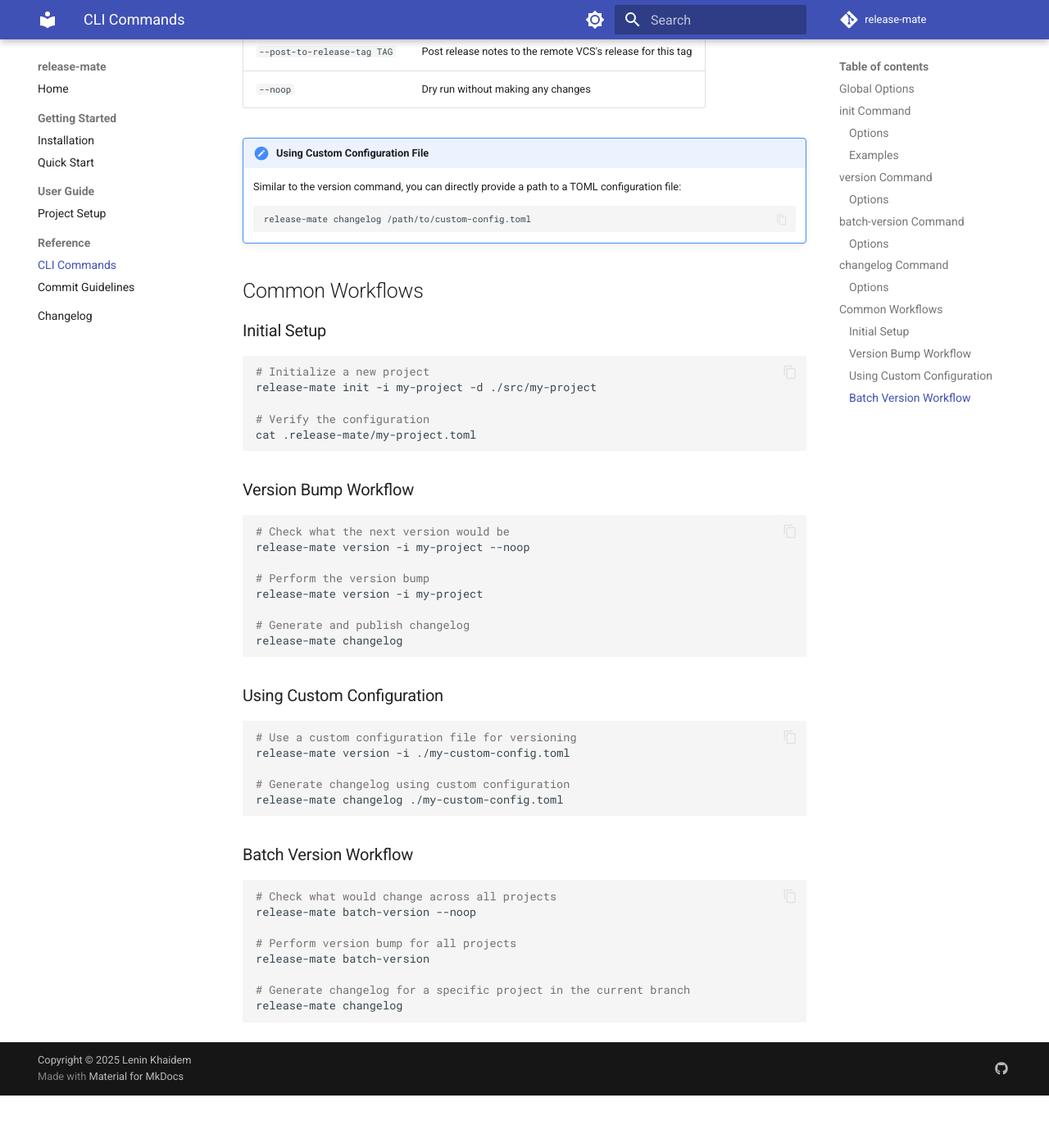
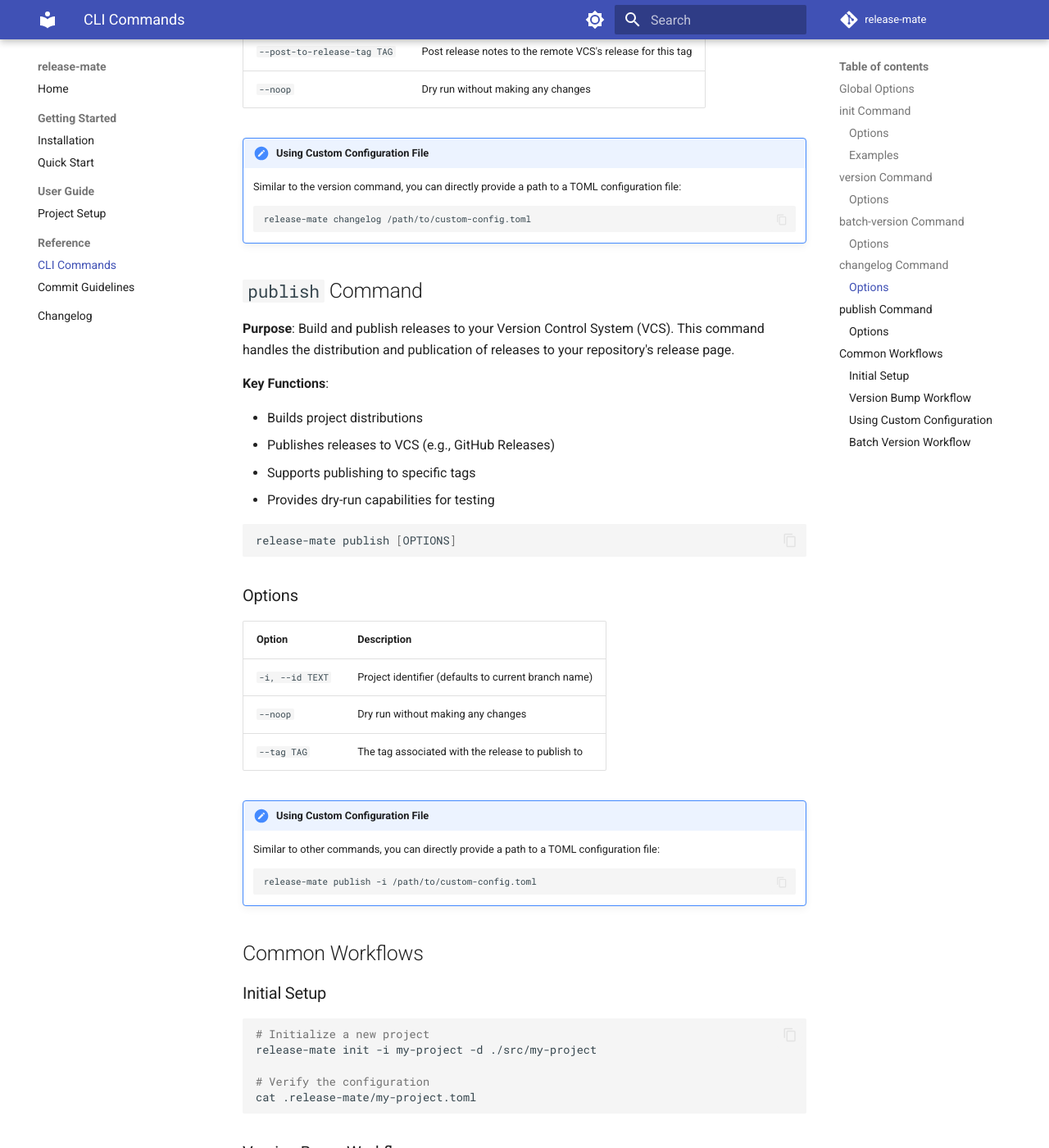
Before and after one commit to leninkhaidem/release-mate, an MkDocs documentation site: the page built from docs/reference/cli-commands.md, in a window 1280 px wide and 1400 px high, scrolled down 4616 px. Shown: the whole window at 82% size. Built offline with MkDocs 1.6.1 and Material for MkDocs 9.7.7, drawn with Linux system fonts in a browser that asks for light colours; comment, search, counter and statistics services are not loaded; the version menu is left out; before the commit the page ends 5952 px from its top, so only the background shows below that.

Commit message:
docs(cli): update quick start and user guide for publish command
- Added `release-mate publish` command to quick start guide

- Introduced detailed section on publishing releases in user guide

- Included examples for using the publish command with options

````diff
--- a/docs/reference/cli-commands.md
+++ b/docs/reference/cli-commands.md
@@ -157,6 +157,35 @@ release-mate changelog [OPTIONS] [PROJECT_ID]
     release-mate changelog /path/to/custom-config.toml
     ```
 
+## `publish` Command
+
+**Purpose**: Build and publish releases to your Version Control System (VCS). This command handles the distribution and publication of releases to your repository's release page.
+
+**Key Functions**:
+
+- Builds project distributions
+- Publishes releases to VCS (e.g., GitHub Releases)
+- Supports publishing to specific tags
+- Provides dry-run capabilities for testing
+
+```bash
+release-mate publish [OPTIONS]
+```
+
+### Options
+
+| Option | Description |
+|--------|-------------|
+| `-i, --id TEXT` | Project identifier (defaults to current branch name) |
+| `--noop` | Dry run without making any changes |
+| `--tag TAG` | The tag associated with the release to publish to |
+
+!!! note "Using Custom Configuration File"
+    Similar to other commands, you can directly provide a path to a TOML configuration file:
+    ```bash
+    release-mate publish -i /path/to/custom-config.toml
+    ```
+
 ## Common Workflows
 
 ### Initial Setup
````
Also changed, not shown: docs/getting-started/quick-start.md (+1 -0 lines), docs/user-guide/project-setup.md (+24 -0 lines).
